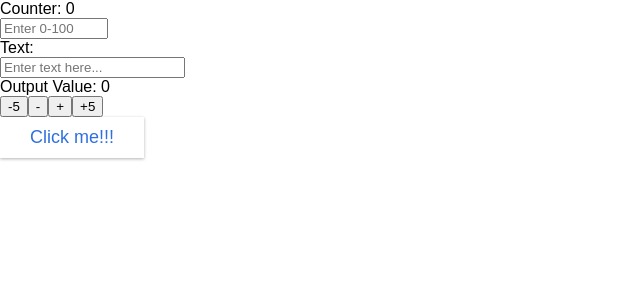
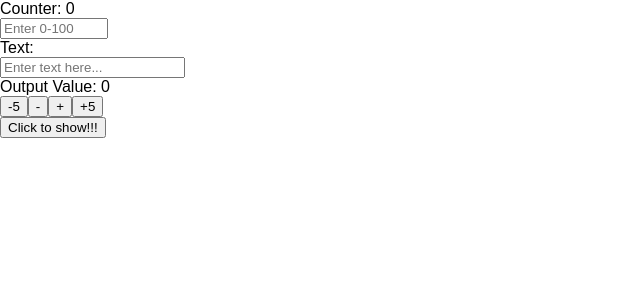
Before and after one commit to puritat07/reactPlayground, a React (Create React App) app: page / in a window 1280 px wide. Shown: the top 300 px of the page, without its empty margins (0-640 px from the left). Built offline with nearby package versions, Linux system fonts and the light colour scheme.

Commit message:
Adding Box

```diff
--- a/src/App.css
+++ b/src/App.css
@@ -2,20 +2,11 @@
   text-align: center;
 }
 
-.button {
-  display: inline-block;
-	font-size: 18px;
-	color: #2f70e1;
-	padding: 10px 30px;
-	box-shadow:	0px 1px 3px 0px rgba(0, 0, 0, .3);
-  cursor: pointer;
-  -webkit-user-select: none; /* Chrome/Safari */
-  -moz-user-select: none; /* Firefox */
-  -ms-user-select: none; /* IE10+ */
+.modal {
+  display: none;
 }
-.toggled {
-	background-color: #2f70e1;
-	color: #fff;
+.show {
+	display: block;
 }
 
 @keyframes App-logo-spin {
--- a/src/App.js
+++ b/src/App.js
@@ -9,7 +9,7 @@ class App extends React.Component {
       counterValue: '0',
       textValue: '',
       buttonValue: 0,
-      buttonToggle: false
+      modalToggle: false
     }
   }
 
@@ -34,7 +34,7 @@ class App extends React.Component {
 
   handleClick(e) {
     this.setState({
-      buttonToggle: !this.state.buttonToggle
+      modalToggle: !this.state.modalToggle
     });
   }
 
@@ -94,7 +94,29 @@ class App extends React.Component {
         </div>
         {/*Toggle Modal*/}
         <div>
-          <a className={this.state.buttonToggle ? "button toggled" : "button"} onClick={this.handleClick.bind(this)}>Click me!!!</a>
+          <button onClick={this.handleClick.bind(this)}>Click to {this.state.modalToggle ? "hide" : "show"}!!!</button>
+          <div className={this.state.modalToggle ? "modal show" : "modal"}>
+            Hello World
+            <br />
+            Sign in:
+            <input
+              type="text"
+              width="100px"
+              placeholder="Enter Username..."
+            />
+            <br />
+            Password:
+            <input
+              type="password"
+              width="100px"
+              placeholder="Enter Password..."
+            />
+            <br />
+            <input
+              type="Submit"
+              value="Sign in"
+            />
+          </div>
         </div>
       </div>
     );
```
